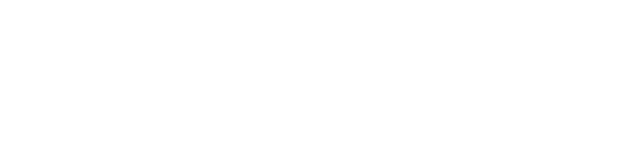
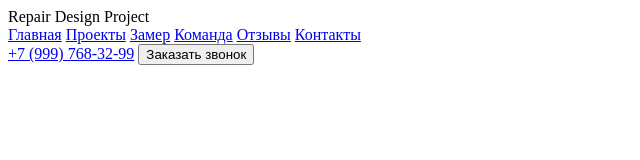
Before and after one commit to Alesya1408/repair-design-, a website: page index.html in a window 1280 px wide. Shown: the whole page, without its empty margins (0-640 px from the left). Drawn offline with Linux system fonts and the light colour scheme.

Commit message:
feat: add header in index.html

```diff
--- a/index.html
+++ b/index.html
@@ -6,6 +6,26 @@
  <title>Hello Word!!!</title>
 </head>
 <body>
-
+ <header class="header">
+  <div class="container">
+   <div class="menu">
+    <div class="logo menu__logo">Repair Design Project</div>
+     <nav class="nav menu__nav">
+      <a href="#" class="nav__item">Главная</a>
+      <a href="#" class="nav__item">Проекты</a>
+      <a href="#" class="nav__item">Замер</a>
+      <a href="#" class="nav__item">Команда</a>
+      <a href="#" class="nav__item">Отзывы</a>
+      <a href="#" class="nav__item">Контакты</a>
+     </nav>
+     <div class="contacts menu__contacts">
+      <a href="tel:+79997683299" class="phone contacts__phone">+7 (999) 768-32-99</a>
+      <button class="button contacts__button button--primary">Заказать звонок</button>
+     </div>
+   </div>
+   <!-- /.menu -->
+  </div>
+  <!-- /.container -->
+ </header>
 </body>
 </html>
```
